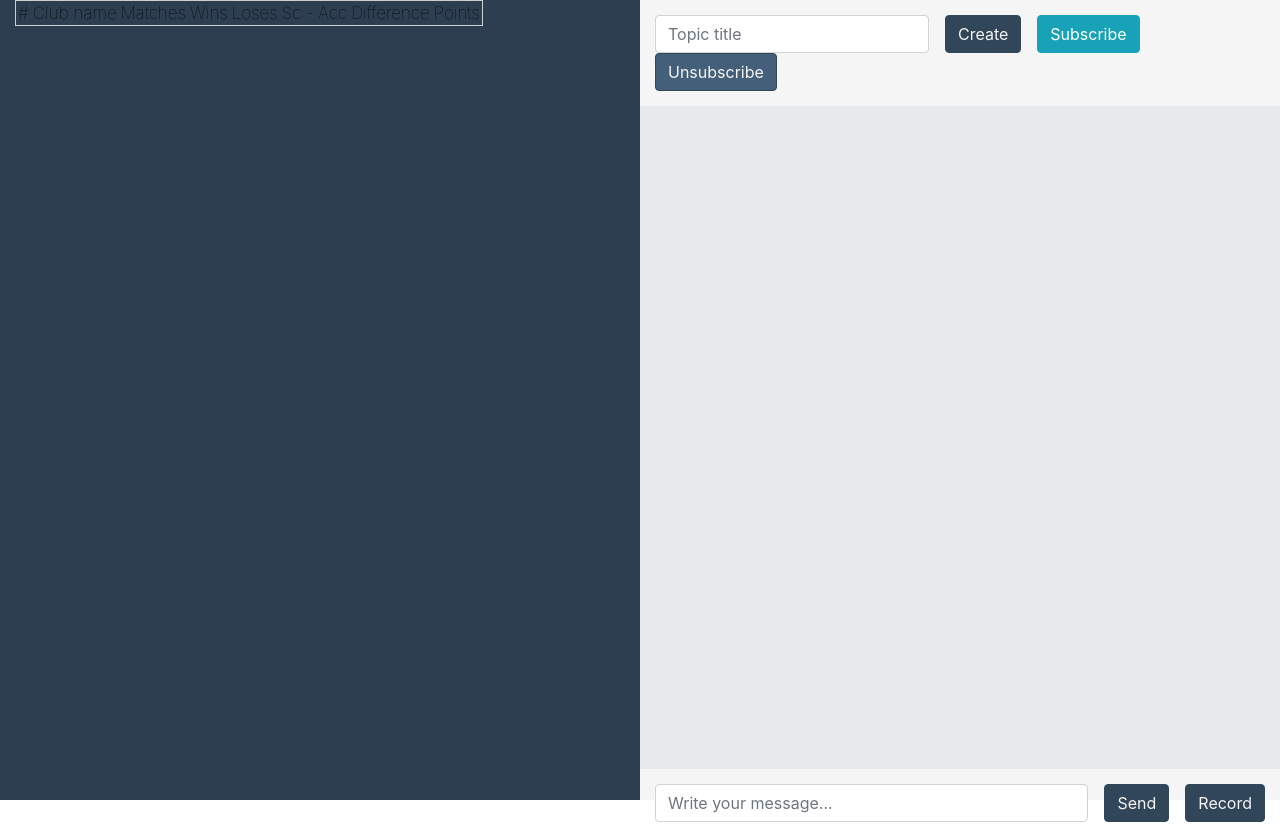
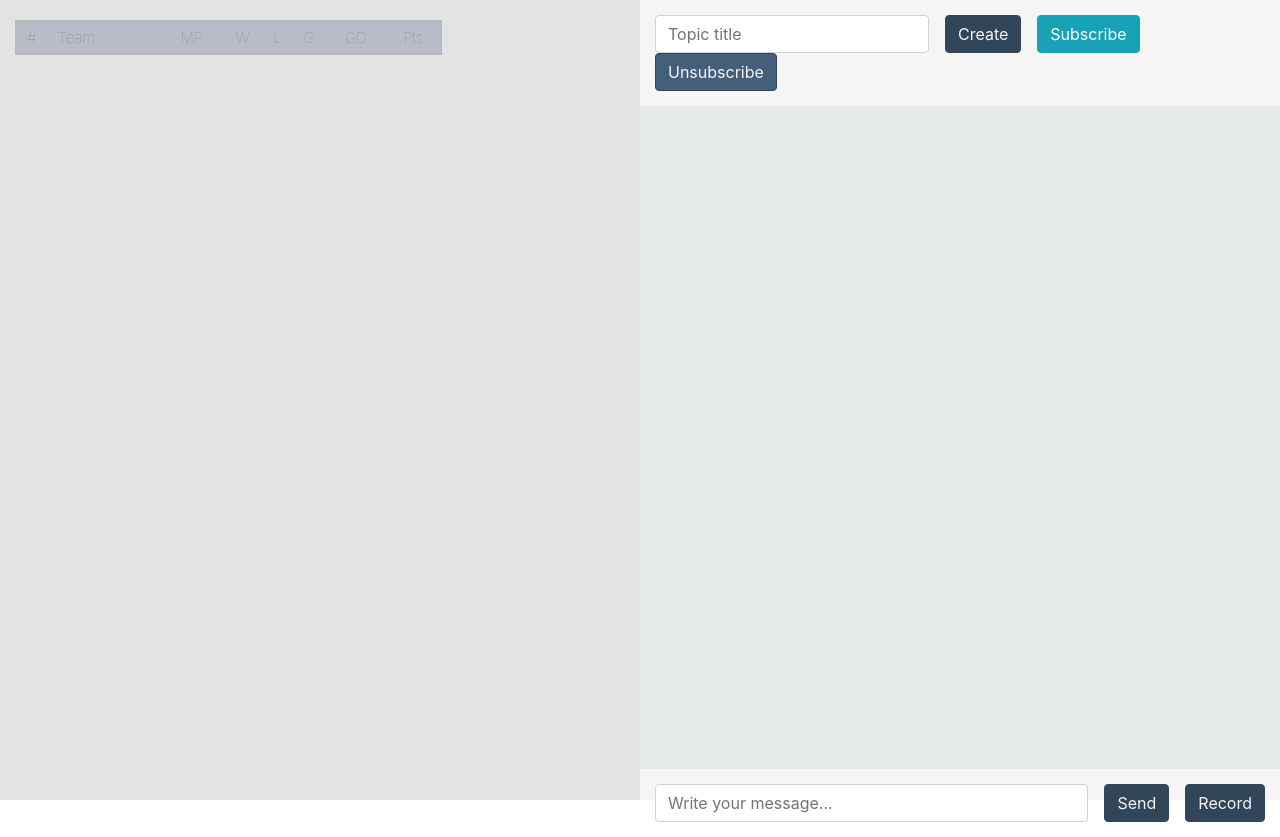
Before and after one commit to lirimimeri/basketball-league, a plain HTML site: page client/index.html in a window 1280 px wide. Drawn offline with nearby package versions, Linux system fonts and the light colour scheme; no server answers.

Commit message:
working on server

```diff
--- a/client/app.css
+++ b/client/app.css
@@ -31,8 +31,8 @@
 }
 
 .table-container {
-  background: #2c3e50;
-
+  background-color: #e3e3e3;
+  text-align: center;
 }
 
 .table-header {
@@ -160,33 +160,62 @@
 
 
 td {
-  font-size: 17px;
+  font-size: 15px;
   font-weight: lighter;
   text-align: center;
   border: solid 2px;
   margin: 3px;
-  padding: 2px;
+  font-family: -apple-system, BlinkMacSystemFont, 'Segoe UI', Roboto, Oxygen, Ubuntu, Cantarell, 'Open Sans', 'Helvetica Neue', sans-serif;
+  padding: 7px 2px 7px 2px;
 }
 
-table {
-  color: #e6eaea;
-  background-color: rgb(97, 102, 105);
-
+td:hover {
+  color: #32465a;
+  background-color: #d6d6d6;
 }
 
-tr:nth-child(-n+4) {
-  color: aqua;
+.mystyle {
+  width: 70%;
+  margin-top: 20px;
+  border: 1px solid rgb(187, 181, 181);
 }
+
+
+
+
+
+td {
+  border: none;
+  color: #8d8a8a;
+}
+td:nth-child(2) {
+  text-align: left;
+  padding-left: 10px;
+}
+
+
+tr:nth-child(n+2) > td:nth-child(1){
+background-color: #004682;
+color: #f1f1f1;
+}
+
+tr:nth-child(n+5) > td:nth-child(1){
+  background-color: #cbd6db;
+  color: #617d97;
+}
+
+tr:nth-child(n+9) > td:nth-child(1){
+  background-color: #CB5233;
+  color: #f1f1f1;
+}
+
+
 tr:nth-child(1) {
-  background-color: #2c3e50;
-  color: black;
+  background-color: #b8bcc7;
+
   border: none;
 }
 
-tr:nth-child(n+9) {
-  color:red;
+tr {
+  border: 1px solid rgb(187, 181, 181);
 }
-
-td {
-  border: none;
-}
--- a/client/index.html
+++ b/client/index.html
@@ -1,5 +1,7 @@
 <html>
   <head>
+    <meta content="text/html;charset=utf-8" http-equiv="Content-Type">
+
     <script
       src="https://code.jquery.com/jquery-3.4.1.slim.min.js"
       integrity="sha384-J6qa4849blE2+poT4WnyKhv5vZF5SrPo0iEjwBvKU7imGFAV0wwj1yYfoRSJoZ+n"
@@ -25,22 +27,32 @@
   </head>
 
   <body>
+    <script src="./script.js"></script>
+    <script src="./table.js"></script>
     <div class="container-fluid h-100">
       <div class="row h-100">
         <div class="col-4 table-container">
-          <table id="ranking-table" class="ranking-table">
+          <table id="ranking-table" class="mystyle">
             <tr>
               <td>#</td>
-              <td>Club name</td>
-              <td>Matches</td>
-              <td>Wins</td>
-              <td>Loses</td>
-              <td>Sc - Acc</td>
-              <td>Difference</td>
-              <td>Points</td>
+              <td>Team</td>
+              <td>MP</td>
+              <td>W</td>
+              <td>L</td>
+              <td>G</td>
+              <td>GD</td>
+              <td>Pts</td>
             </tr>
-
           </table>
+          <div id="matches" class="row">
+            <script>
+                // document.write("<div class='row'>")
+                //   console.log(dataSouce.data1)
+                //   document.write("<div class='col'>asd</div>")
+                //   console.log(dataSouce.data2)
+                // document.write("</div>")
+            </script>
+          </div>
         </div>
         <div class="col-8 chat-container">
           <div class="chat-header">
@@ -110,7 +122,6 @@
         </div>
       </div>
     </div>
-    <script src="./script.js"></script>
-    <script src="./table.js"></script>
+
   </body>
 </html>
--- a/client/table.js
+++ b/client/table.js
@@ -1,26 +1,23 @@
 const URL = "http://134.122.87.241/api/league"
 
 const createNode = (element) => {
-  return document.createElement(element);
-};
+  return document.createElement(element)
+}
 
 const append = (parent, element) => {
-    return parent.appendChild(element);
-};
+    return parent.appendChild(element)
+}
 
-const table = document.getElementById("ranking-table")
+
 
 fetch(URL)
     .then((response) => response.json())
     .then((data) => {
-
+        const table = document.getElementById("ranking-table")
         data.map((club, index) => {
 
             let {team, matches, wins, loses, scored_points, accepted_points, difference, league_points} = club
-
-
             let row = createNode("tr")
-
             let td0 = createNode("td")
             let td1 = createNode("td")
             let td2 = createNode("td")
@@ -47,10 +44,6 @@ fetch(URL)
             append(row, td5)
             append(row, td6)
             append(row, td7)
-
             append(table, row)
-
-
-
         })
     })
```
Also changed, not shown: server/basketball-league-ws.js (+5 -4 lines).
